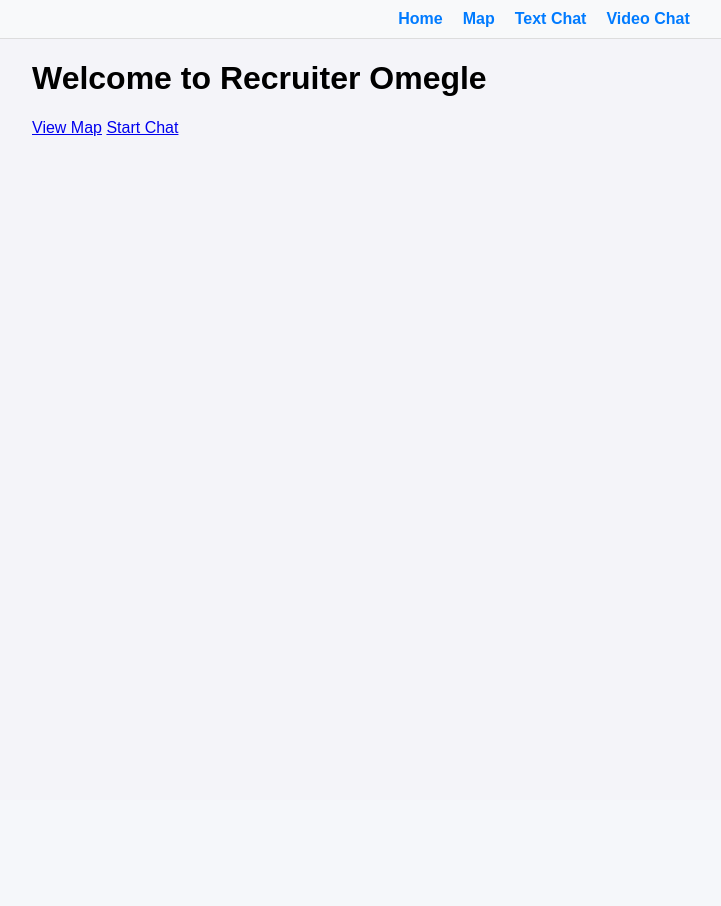
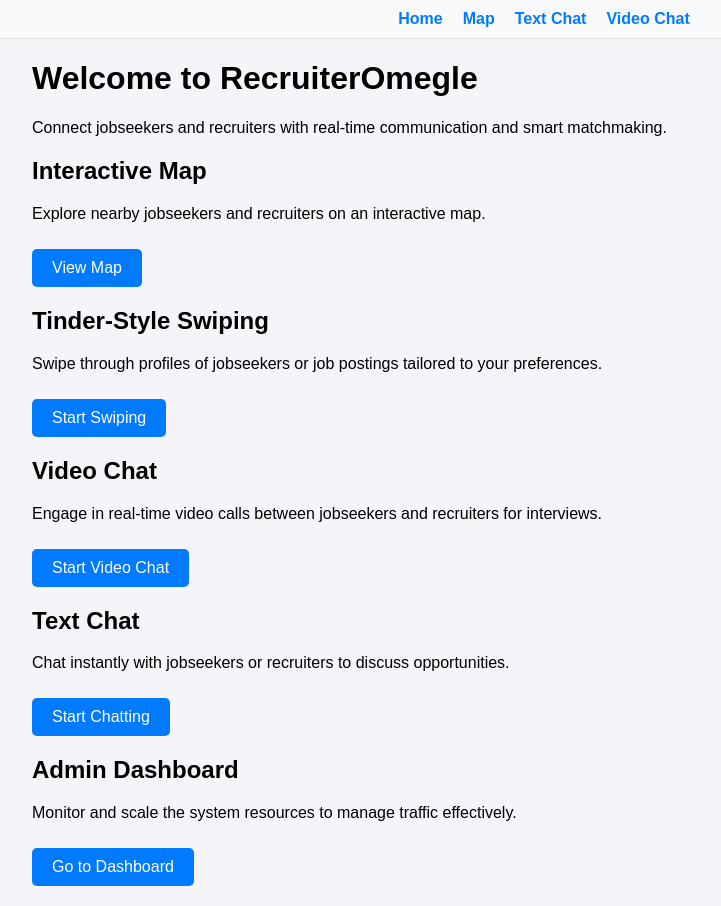
Before and after one commit to oasb16/recruiter-omegle, a Flask app: template app/templates/index.html in a window 1280 px wide. Shown: the whole page, without its empty margins (96-817 px from the left). Before the commit the page ends 136 px from the top, so only its background shows below. Run offline with Flask 3, Linux system fonts and the light colour scheme; the template is opened without the code that fills it, so the values that code supplies are empty; parts of the project's set-up code (start-up, migrations or seed data) failed here and were passed over.

Commit message:
Next Commit - for Recruiter Omegle MVP

```diff
--- a/app/templates/index.html
+++ b/app/templates/index.html
@@ -1,6 +1,58 @@
 {% extends "layout.html" %}
 {% block content %}
-<h1>Welcome to Recruiter Omegle</h1>
-<a href="/map">View Map</a>
-<a href="/chat">Start Chat</a>
+<h1>Welcome to RecruiterOmegle</h1>
+<p>Connect jobseekers and recruiters with real-time communication and smart matchmaking.</p>
+
+<div class="feature-section">
+    <!-- Map Feature -->
+    <h2>Interactive Map</h2>
+    <p>Explore nearby jobseekers and recruiters on an interactive map.</p>
+    <a href="/map" class="btn">View Map</a>
+</div>
+
+<div class="feature-section">
+    <!-- Swiping Cards Feature -->
+    <h2>Tinder-Style Swiping</h2>
+    <p>Swipe through profiles of jobseekers or job postings tailored to your preferences.</p>
+    <a href="/swipe" class="btn">Start Swiping</a>
+</div>
+
+<div class="feature-section">
+    <!-- Real-Time Video Chat -->
+    <h2>Video Chat</h2>
+    <p>Engage in real-time video calls between jobseekers and recruiters for interviews.</p>
+    <a href="/video_chat" class="btn">Start Video Chat</a>
+</div>
+
+<div class="feature-section">
+    <!-- Real-Time Chat -->
+    <h2>Text Chat</h2>
+    <p>Chat instantly with jobseekers or recruiters to discuss opportunities.</p>
+    <a href="/chat" class="btn">Start Chatting</a>
+</div>
+
+<div class="feature-section">
+    <!-- Admin Dashboard -->
+    <h2>Admin Dashboard</h2>
+    <p>Monitor and scale the system resources to manage traffic effectively.</p>
+    <a href="/dashboard" class="btn">Go to Dashboard</a>
+</div>
+
+<style>
+    .feature-section {
+        margin-bottom: 20px;
+    }
+    .btn {
+        display: inline-block;
+        margin-top: 10px;
+        padding: 10px 20px;
+        color: white;
+        background-color: #007bff;
+        text-decoration: none;
+        border-radius: 5px;
+    }
+    .btn:hover {
+        background-color: #0056b3;
+    }
+</style>
 {% endblock %}
```
